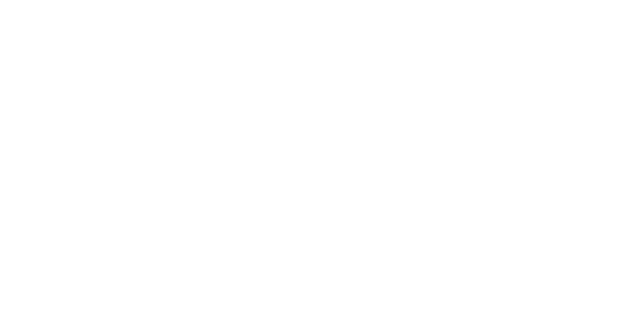
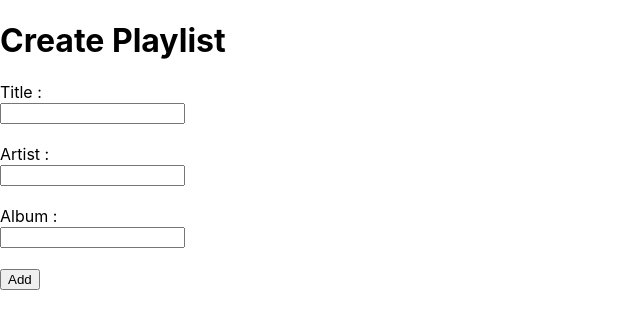
Before and after one commit to ajeung/gigih-module2-homework, a React (Create React App) app in the folder module-2-session-1/: page /private in a window 1280 px wide. Shown: the top 328 px of the page, without its empty margins (0-640 px from the left). Built offline with nearby package versions, Linux system fonts and the light colour scheme.

Commit message:
homework module-4-session-3

```diff
--- a/module-2-session-1/package.json
+++ b/module-2-session-1/package.json
@@ -18,7 +18,8 @@
     "start": "react-scripts start",
     "build": "react-scripts build",
     "test": "react-scripts test",
-    "eject": "react-scripts eject"
+    "eject": "react-scripts eject",
+    "lint": "eslint --ext .js,.jsx,.ts,.tsx src --fix"
   },
   "eslintConfig": {
     "extends": [
@@ -37,5 +38,8 @@
       "last 1 firefox version",
       "last 1 safari version"
     ]
+  },
+  "devDependencies": {
+    "eslint": "^8.13.0"
   }
 }
--- a/module-2-session-1/src/App.js
+++ b/module-2-session-1/src/App.js
@@ -1,6 +1,6 @@
 import './App.css';
-import createPlaylist from './components/create-playlist';
-import { BrowserRouter as Router, Switch, Route, Link } from "react-router-dom";
+import CreatePlaylist from './components/create-playlist';
+import { BrowserRouter as Router, Switch, Route } from "react-router-dom";
 import { Redirect } from 'react-router-dom';
 
 function App() {
@@ -10,7 +10,7 @@ function App() {
       <Switch>
         <Route path="/private">
           {isLogin ? (
-            <createPlaylist />
+            <CreatePlaylist />
           ) : (
             <Redirect to="/" />
           )}
--- a/module-2-session-1/src/components/create-playlist/index.js
+++ b/module-2-session-1/src/components/create-playlist/index.js
@@ -1,6 +1,6 @@
 import { Component } from "react";
 
-class createPlaylist extends Component {
+class CreatePlaylist extends Component {
     constructor(props) {
         super(props);
         this.state = {playlist: []};
@@ -24,4 +24,4 @@ class createPlaylist extends Component {
     }
 }
 
-export default createPlaylist;
+export default CreatePlaylist;
```
Also changed, not shown: 1 other file (tests, documents, lock files or other folders).
